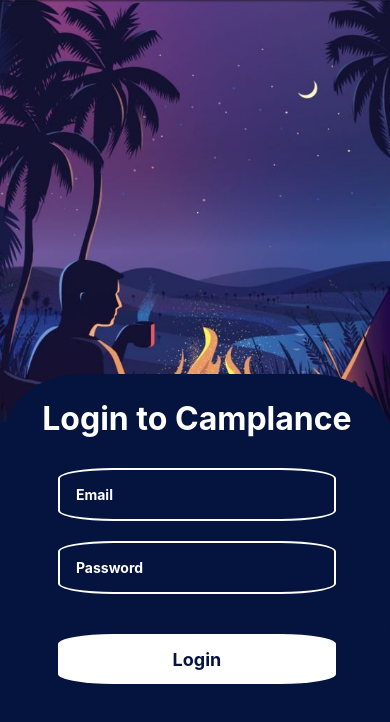
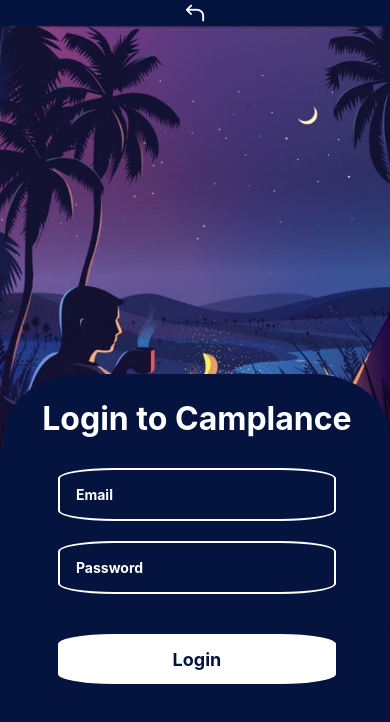
Before and after one commit to aravindkrishna2008/lec-hack-client, a React Native app: screen /Login in a window 390 px wide. Shown: the top 722 px of the page. Built offline with nearby package versions, Linux system fonts and the light colour scheme; no server answers.

Commit message:
added login auth

```diff
--- a/src/screens/LoginPage.js
+++ b/src/screens/LoginPage.js
@@ -6,13 +6,40 @@
   Image,
   TextInput,
   TouchableOpacity,
+  TouchableWithoutFeedback,
+  Keyboard,
 } from "react-native";
+import { signInWithEmailAndPassword } from "firebase/auth";
+import { AntDesign } from "@expo/vector-icons";
 
-export default function LoginPage() {
+import { auth } from "../../firebase_init";
+
+export default function LoginPage({ navigation: { navigate } }) {
   const [email, setEmail] = useState("");
   const [password, setPassword] = useState("");
+
+  const handleLogin = () => {
+    signInWithEmailAndPassword(auth, email, password).then(
+      async (userCredentials) => {
+        navigate("HomePage");
+      }
+    );
+  };
+
   return (
+    <>
+      <TouchableWithoutFeedback
+        onPress={() => {
+          Keyboard.dismiss();
+        }}
+      >
         <View style={styles.container}>
+          <AntDesign
+            name="back"
+            size={24}
+            color="white"
+            style={styles.backButton}
+          />
           <Image
             style={styles.img}
             source={require("../../assets/imgs/IMG2.jpg")}
@@ -46,12 +73,14 @@
             </View>
             <TouchableOpacity
               style={styles.button1}
-          onPress={() => navigate("SignUp")}
+              onPress={() => handleLogin()}
             >
               <Text style={styles.text1}>Login</Text>
             </TouchableOpacity>
           </View>
         </View>
+      </TouchableWithoutFeedback>
+    </>
   );
 }
 
@@ -110,4 +139,7 @@
     fontWeight: "bold",
     fontSize: 18,
   },
+  backButton: {
+    zIndex: 99,
+  },
 });
```
Lines whose indentation alone changed are shown as unchanged.
